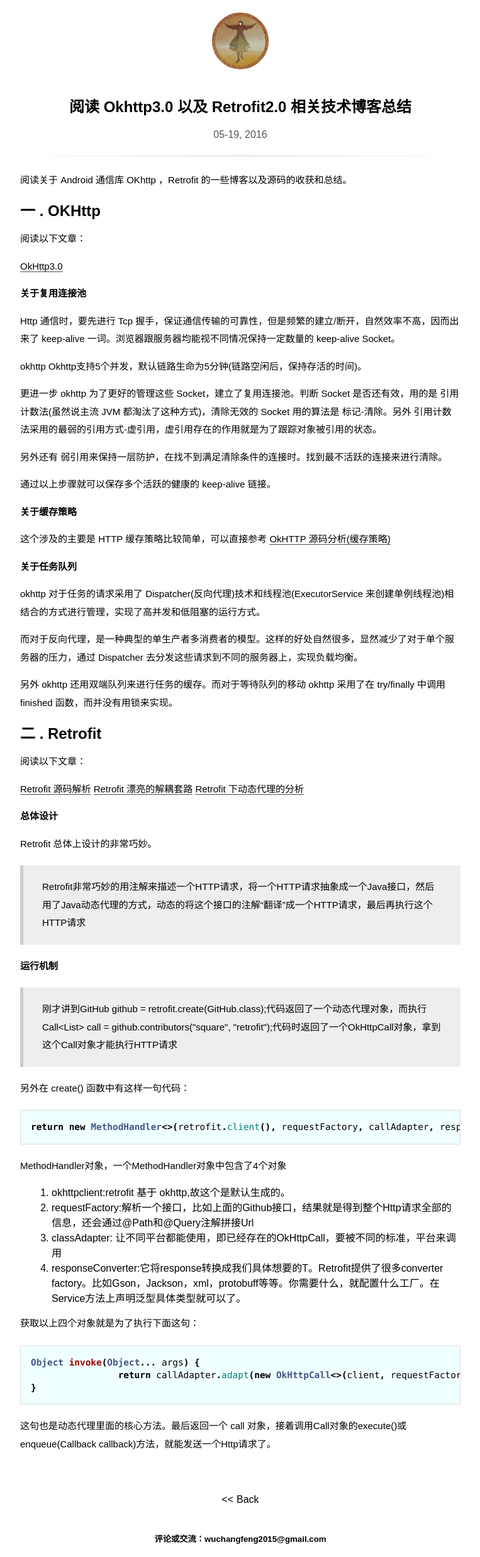
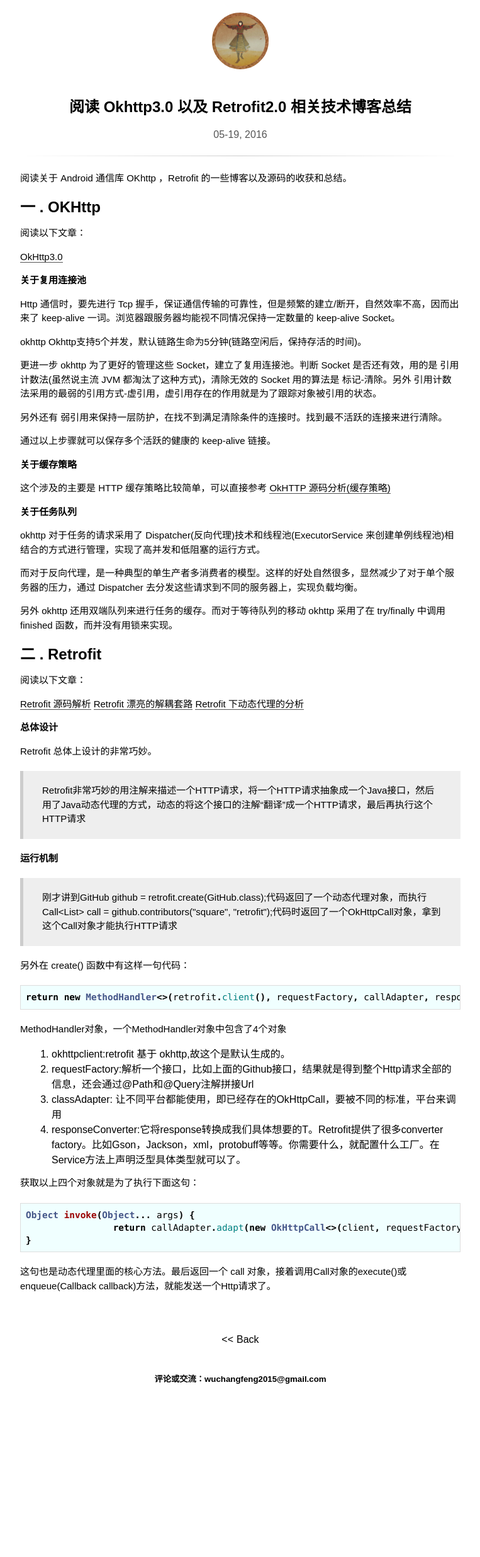
Before and after one commit to wuchangfeng/wuchangfeng.github.io, a Jekyll site: the page built from _posts/2016-10-18-okhttp-retrofit.md, in a window 1280 px wide. Shown: the whole page at 63% size, without its empty margins (258-1021 px from the left). Built offline with Jekyll 4.4.1, drawn with Linux system fonts in a browser that asks for light colours; some web fonts are replaced; comment, search, counter and statistics services are not loaded; after the commit the page ends 2218 px from its top, so only the background shows below that.

Commit message:
blog update

```diff
--- a/_layouts/post.html
+++ b/_layouts/post.html
@@ -16,6 +16,7 @@
         <h1>{{ page.title }}</h1>
         <time>{{ page.date|date: "%m-%d,&nbsp;%Y" }}</time>
     </div>
+    <!--分割线-->
     <div class="divider"></div>
 
     <div id="content">
--- a/_sass/main.scss
+++ b/_sass/main.scss
@@ -307,7 +307,7 @@
   overflow-x: auto;
   background-color: #F0FFFF;
   border: 0.5px solid #DDDDDD;
-  padding: 1rem;
+  padding: 0.5rem;
   code {
     font-size: 100%;
     color: inherit;
@@ -363,7 +363,7 @@
   }
   p {
     font-size: 15px;
-    line-height: 1.9em;
+    line-height: 1.5em;
     word-wrap: break-word;
   }
   .footnote {
```
